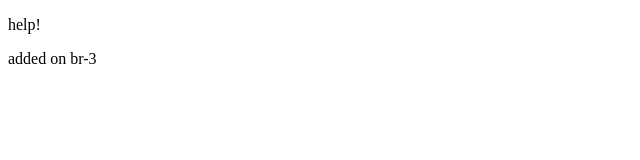
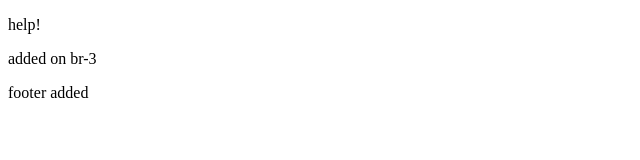
Before and after one commit to udoyen/git-branch-test, a plain HTML site: page index.html in a window 1280 px wide. Shown: the whole page, without its empty margins (0-640 px from the left). Drawn offline with Linux system fonts and the light colour scheme.

Commit message:
footer element in to br-3

```diff
--- a/index.html
+++ b/index.html
@@ -11,6 +11,9 @@
 <secion class="sert">
 	<p>added on br-3</p>
 </secion>
+<footer>
+	<p>footer added</p>
+</footer>
 
 </body>
 </html>
```
